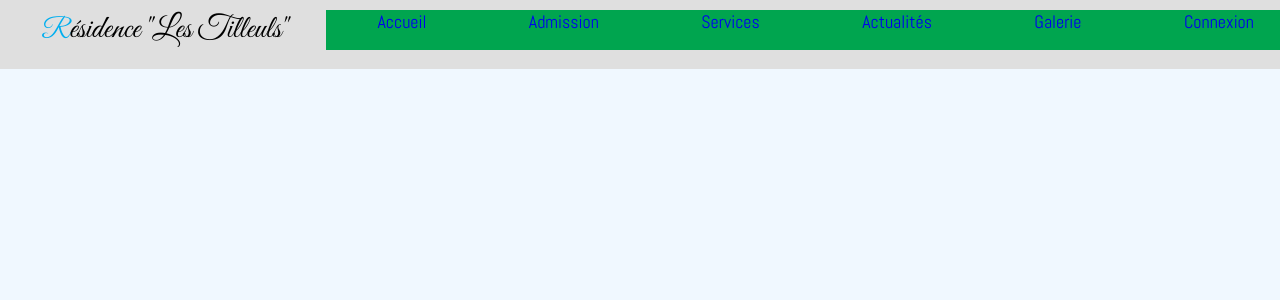
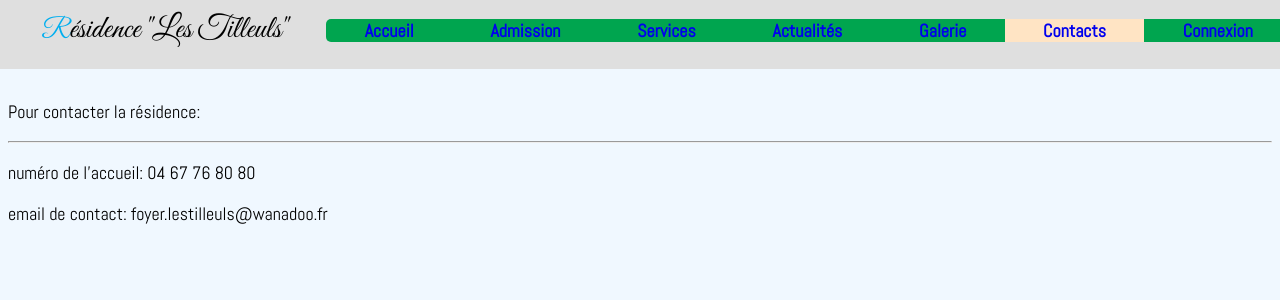
Before and after one commit to GuillaumeLeroy34/Application_web_vue_firebase, a Vue app: page /contacts in a window 1280 px wide. Shown: the top 300 px of the page. Built offline with nearby package versions, Linux system fonts and the light colour scheme.

Commit message:
implémentations des contacts, améliorations diverses

```diff
--- a/src/App.vue
+++ b/src/App.vue
@@ -2,7 +2,6 @@
 import { RouterLink, RouterView } from 'vue-router'
 import HomeView from './views/HomeView.vue';
 import BarreNav from './components/BarreNav.vue';
-
 
 </script>
 
@@ -24,9 +23,12 @@ import BarreNav from './components/BarreNav.vue';
   width: 100%;
   position: fixed;
   margin-top: 10px;
+  z-index: 2;
 }
 
 .routerview{
+
+  z-index: 1;
   margin-top: 100px;
 }
 </style>
--- a/src/assets/main.css
+++ b/src/assets/main.css
@@ -59,6 +59,7 @@ img {
 .navRouters>li {
      float: left;
     flex-direction: column;
+    vertical-align: middle;
     justify-content: center;
 
 }
--- a/src/components/BarreNav.vue
+++ b/src/components/BarreNav.vue
@@ -7,15 +7,18 @@ const router = useRouter();
 </script>
 
 <template>
-    <nav>
+    <nav class="wrapper">
         <p @click="router.push('/');" class="faux-lien">Résidence "Les Tilleuls"</p>
-            <router-link to="/">Accueil</router-link>
+        <router-link to="/" class="left-link">Accueil</router-link>
         <router-link to="/admission">Admission</router-link>
         <router-link to="/services">Services</router-link>
         <router-link to="/articles">Actualités</router-link>
         <router-link to="/galerie">Galerie</router-link>
-            <router-link to="/connexion-admin">Connexion</router-link>
+        <router-link to="/contacts">Contacts</router-link>
+        <router-link to="/connexion-admin" class="right-link">Connexion</router-link>
+
     </nav>
+    <!-- <img src="/src/assets/images/cadre TIlleuls.png" style="width: 100px; height: 100px; object-fit: fill;"> -->
 </template>
 
 
@@ -24,6 +27,7 @@ const router = useRouter();
 /*//? Import de la police d'écriture cursive pour le titre */
 
 p {
+    cursor: pointer;
     white-space: nowrap;
     display: inline;
     font-family: 'Great Vibes', cursive;
@@ -35,10 +39,11 @@ p {
 
 
 nav {
+    align-items: center;
     width: max-content;
     padding: 10px;
     padding-top: 20px;
-    vertical-align: middle;
+    vertical-align: bottom;
     display: flex;
     justify-content: flex-start;
     text-align: center;
@@ -52,28 +57,54 @@ nav {
     background-color: #dfdfdf;
 }
 
+nav .router-link {
+
+    font-size: 24px;
+    background-image: url("/src/assets/images/décoration liens.png");
+    position: relative;
+    width: 300px;
+    padding-top: 10px;
+    left: 60px;
+    top: 30px;
+    border: "none";
+}
+
+nav .router-link-active {
+    background-color: bisque;
+}
+
+.divNav {
+    background-color: aquamarine;
+}
+
 /* palettes de couleur: bleu: #00AEEF rose: #ED028C jaune: #FFF101
 bleu:#2E3092            rouge:#EE1D23 vert: #00A54F  gris: #363539
 noir:# 231F20           pourpre   cramoisi: #5A449C
 */
 
-a{
-vertical-align: middle  ;
+a  {
+    font-weight: bold;
+    vertical-align: middle;
     text-decoration: none;
     background-color: #00A54F;
-padding-left: 4%;
-padding-right: 4%;
+    padding-left: 3%;
+    padding-right: 3%;
 }
-a:hover{
+
+
+
+a:hover {
     background-color: rgb(0, 205, 0);
 }
 
-nav .router-link{
-    font-size: 24px;
+.left-link {
+    border-top-left-radius: 5px;
+    border-bottom-left-radius: 5px;
 }
 
-nav .router-link-active{
-    background-color: bisque;
+.right-link {
+    border-top-right-radius: 5px;
+    border-bottom-right-radius: 5px;
+
 }
-
 </style>
--- a/src/router/index.js
+++ b/src/router/index.js
@@ -64,6 +64,11 @@ const router = createRouter({
       path: '/services',
       name: "services proposés",
       component: Services
+    },
+    {
+      path: '/contacts',
+      name: "contacts au sein de l'ehpad",
+      component: ()=> import('../views/Contacts.vue')
     }
   ]
 })
--- a/src/views/Admission.vue
+++ b/src/views/Admission.vue
@@ -25,7 +25,7 @@
     <h2> Les frais de séjour</h2>
     <div class="text-box">
         <p><span class="underlined">Aucune caution n'est demandée lors de l'admission.</span>
-        Au 1<sup>e</sup> janvier de chaque année, un arrêté du président du Conseil Général fixe les prix de journée applicables à
+        Au 1er janvier de chaque année, un arrêté du président du Conseil Général fixe les prix de journée applicables à
             l'établissement.
             Les frais de séjour sont payables mensuellement à terme échu au Trésor Public.
         </p>
--- /dev/null
+++ b/src/views/Contacts.vue
@@ -0,0 +1,11 @@
+<template>
+<p>Pour contacter la résidence:</p>
+<hr>
+<p>numéro de l'accueil: 04 67 76 80 80</p>
+<p>email de contact: foyer.lestilleuls@wanadoo.fr </p>
+</template>
+
+<style>
+
+
+</style>
--- a/src/views/Galerie.vue
+++ b/src/views/Galerie.vue
@@ -2,15 +2,29 @@
 
 
 import { onBeforeMount, reactive, ref } from 'vue';
-import { getStorage, ref as storageRef, listAll, getDownloadURL, deleteObject } from 'firebase/storage';
+import { getStorage, ref as storageRef, listAll, getDownloadURL, deleteObject, uploadBytesResumable } from 'firebase/storage';
 import { getAuth, onAuthStateChanged } from 'firebase/auth';
 import ArticlesView from './ArticlesView.vue';
+
+//& VARIABLES
 let listeImages = reactive([]);
 const storage = getStorage();
-
 let auth = getAuth();
 let  isLoggedIn = ref(false);
-
+let fichier;
+const metadata = {
+  contentType: 'image/png',
+};
+const colors = [
+  { "border-color": "#00AEEF" },
+  { "border-color": "#FFF101" },
+  { "border-color": "#2E3092" },
+  { "border-color": "#EE1D23" },
+  { "border-color": "#00A54F" },
+  { "border-color": "#363539" },
+  { "border-color": "#231F20" },
+  { "border-color": "#5A449C" }
+]
 
 onAuthStateChanged(auth, (webUser) => {
   if (webUser) {
@@ -22,18 +36,43 @@ onAuthStateChanged(auth, (webUser) => {
 })
 
 
+//& FONCTIONS
+//* POST ajout d'une image sur le bucket Firebase
+function addImage() {
+  const storagerefFirestore = storageRef(storage, `/Images/${fichier.name}`)
+  let uploadTask = uploadBytesResumable(storagerefFirestore, fichier, metadata)
+  uploadTask.on('state_changed',
+    (snapshot) => {
+      // Get task progress, including the number of bytes uploaded and the total number of bytes to be uploaded
+      const progress = (snapshot.bytesTransferred / snapshot.totalBytes) * 100;
+      console.log('Upload is ' + progress + '% done');
+      switch (snapshot.state) {
+        case 'paused':
+          console.log('Upload is paused');
+          break;
+        case 'running':
+          break;
+      }
+    },
+    (error) => {
+      // A full list of error codes is available at
+      // https://firebase.google.com/docs/storage/web/handle-errors
+      switch (error.code) {
+        case 'storage/unauthorized':
+          // User doesn't have permission to access the object
+          break;
+        case 'storage/canceled':
+          // User canceled the upload
+          break
+        // ...
+        case 'storage/unknown':
+          // Unknown error occurred, inspect error.serverResponse
+          break;
+      }
+    })}
 
-const colors = [
-  { "border-color": "#00AEEF" },
-  { "border-color": "#FFF101" },
-  { "border-color": "#2E3092" },
-  { "border-color": "#EE1D23" },
-  { "border-color": "#00A54F" },
-  { "border-color": "#363539" },
-  { "border-color": "#231F20" },
-  { "border-color": "#5A449C" }
-]
 
+//* GET récupération de toutes les images dans le dossier /Images du bucket firebase
 function getImages() {
   listeImages.splice(0, listeImages.length)
   const storageImages = storageRef(storage, "/Images/")
@@ -52,21 +91,18 @@ function getImages() {
     });
 }
 
-
+//* DELETE suppression d'une image de la galerie
 function deleteImage(source){
   listeImages.pop(source)
   let refSuppression = storageRef(storage,source)
   deleteObject(refSuppression);
+  getImages()
   alert("L'image a été supprimée avec succès")
-  getImages()
 }
 
-
-
-
-
-
-
+function previewFiles(event) {
+  fichier = event.target.files[0];
+}
 
 onBeforeMount(() => {
   getImages();
@@ -79,17 +115,35 @@ onBeforeMount(() => {
 <template>
   <link rel="stylesheet" href="https://cdnjs.cloudflare.com/ajax/libs/font-awesome/4.7.0/css/font-awesome.min.css">
   <hr>
+  <form @submit.prevent="addImage" v-if="isLoggedIn">
+    <input type="file" name="" id="" accept="image/*" @change="previewFiles">
+    <input type="submit" value="">
+  </form>
+
   <span v-for="(img, index) of   listeImages">
     <button v-if="isLoggedIn" @click="deleteImage(img)"> <i class="fa fa-trash"></i></button>
-    <img :src="img" alt="" style="width: 250px; height: 251px; object-fit:
+                            <!-- si l'utilisateur est connecté, on applique la classe noZoom aux images -->
+    <img :src="img" alt="" class="image" :class="{noZoom: isLoggedIn}" style="width: 250px; height: 251px; object-fit:
       fill;" :style="colors[index % 5]">
 
   </span>
 </template>
 
 <style scoped>
-img:hover {
+button{
+  position: absolute;
+  background-color: #00A54F;
+  color: white;
+  border: none;
+  margin: 10px;
+  z-index: 10;
+}
 
+button:hover{
+  background-color: #00d064;
+  color: black;
+}
+[class="image"]:hover{
   -ms-transform: scale(2) translate(30px);
   /* IE 9 */
   -webkit-transform: scale(2) translate(30px);
@@ -98,4 +152,5 @@ img:hover {
   overflow: hidden;
 }
 
+
 </style>
--- a/src/views/HomeView.vue
+++ b/src/views/HomeView.vue
@@ -52,7 +52,7 @@
     </div>
 
     <div class="text-box">
-      <p>Depuis le 1e décembre 2004, la Résidence "Les Tilleuls" est un Établissement Hébergeant des Personnes Âgées
+      <p>Depuis le 1e décembre 2004, la Résidence "Les Tilleuls" est un Établissement Hébergeant des Personnes âgées
         Dependantes.
         il est donc possible d'accueillir des personnes ayant perdu leur autonomie.
         L'établissement a recruté du personnel médical tel que des infirmières, des aides soignants, une psychologue, et
```
Also changed, not shown: src/views/ArticlesView.vue (+11 -36 lines), src/assets/images/cadre TIlleuls.png (added), src/assets/images/décoration liens.png (added). Lines whose indentation alone changed are shown as unchanged.
